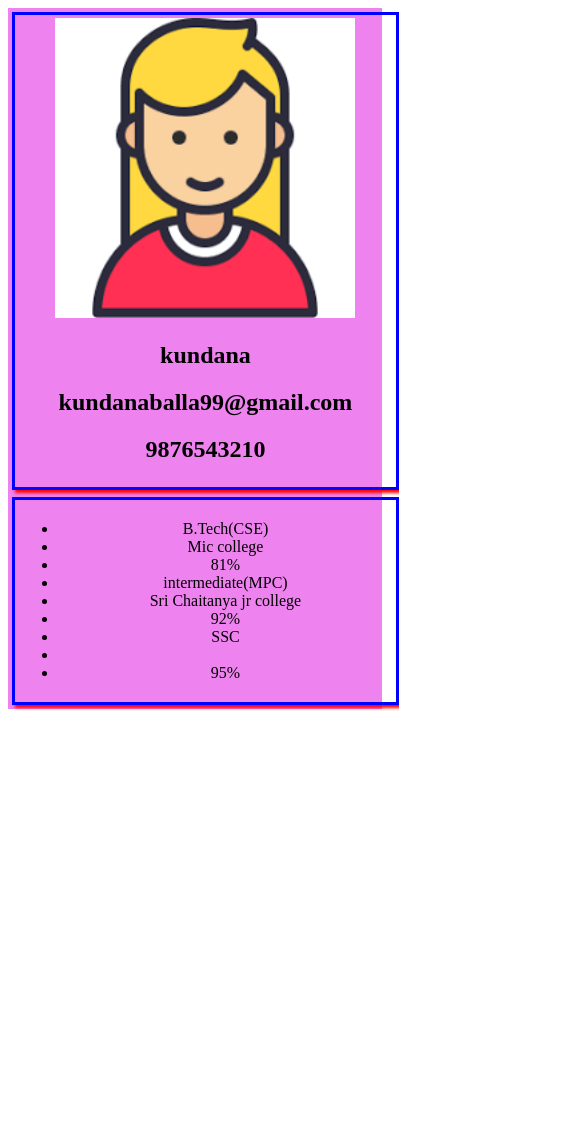
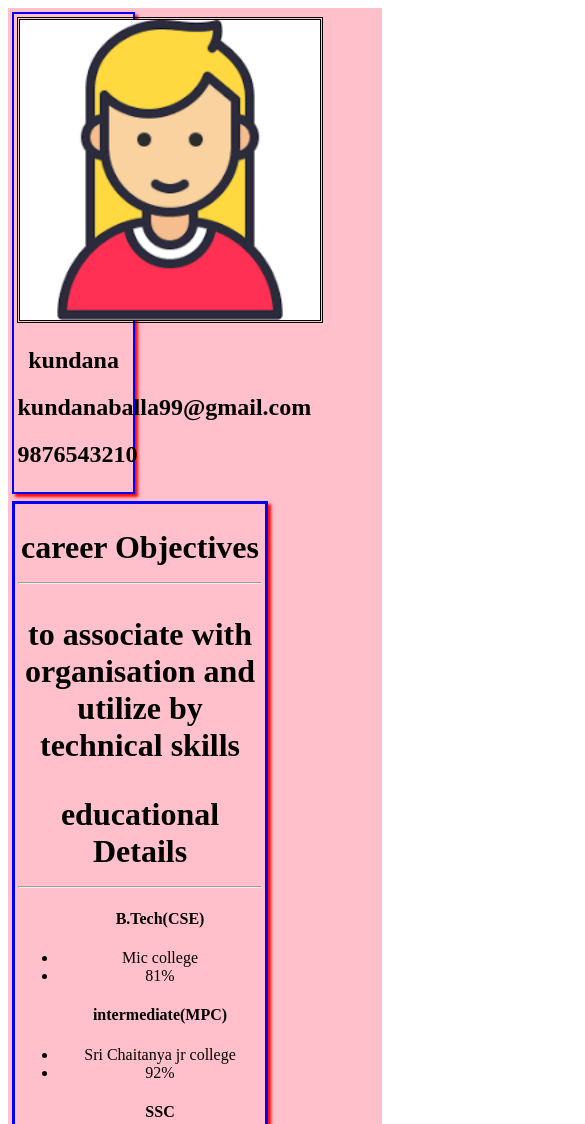
Before and after one commit to kundana2805/resume, a plain HTML site: page index.html in a window 390 px wide. Shown: the top 1124 px of the page, 585 px wide, since content can reach past the window. Before the commit the page ends 844 px from the top, so only its background shows below. Drawn offline with Linux system fonts and the light colour scheme.

Commit message:
our resume

```diff
--- a/data.json
+++ b/data.json
@@ -18,8 +18,25 @@
 		},
 		{
 			"course":"SSC",
-			"school":"Noble kids high school",
+			"college":"Noble kids high school",
 			"percentage":"95%"
 		}
-	]
+	],
+	"skills":[
+		{
+			"title":"programming Languages",
+			"output":[
+				"C","C++","Java","Python"
+			]
+		},
+		{
+			"title":"Operating systems",
+			"output":[
+			   "Windows","Linux","MAC"
+			]
+		}
+	],
+	"career":{
+		"text":"to associate with organisation and utilize by technical skills"
+	}
 }
--- a/main.js
+++ b/main.js
@@ -13,7 +13,9 @@ loadjson("data.json",function(text){
 	let data=JSON.parse(text);
 	console.log(data);
 	basic(data.details);
-edu(data.education);
+	carr(data.career);
+    edu(data.education);
+    skill(data.skills);
 })
 var main=document.querySelector(".main");
 var left=document.createElement("div");
@@ -38,10 +40,14 @@ var right=document.createElement("div");
 right.classList.add("right");
 main.appendChild(right);
 function edu(education){
+    var e=document.createElement("h1");
+    e.textContent="educational Details";
+    right.appendChild(e);
+	e.appendChild(document.createElement("HR"));
 	var un=document.createElement("ul");
 	right.appendChild(un);
 	for(var i=0; i<education.length; i++){
-		var l=document.createElement("li");
+		var l=document.createElement("h4");
 		l.textContent=education[i].course;
 		un.appendChild(l);
 		var l1=document.createElement("li");
@@ -55,3 +61,31 @@ function edu(education){
 		un.appendChild(l2);
 	}
 }
+function skill(skilldata){
+	var s=document.createElement("div");
+	s.classList.add("sset");
+	right.appendChild(s);
+	var head=document.createElement("h1");
+	head.textContent="Skills Set";
+	s.appendChild(head);
+	//s.appendChild(document.createElement("HR"));
+	var t=document.createElement("table");
+	var tabledata="";
+	for (var i=0; i<skilldata.length; i++){
+		tabledata+="<tr><td>"+skilldata[i].title+"</td><td>"+skilldata[i].output+"</td></tr>";
+		t.innerHTML=tabledata;
+	}
+	head.appendChild(t);
+}
+function carr(career){
+	var d=document.createElement("div");
+	d.classList.add("career");
+	right.appendChild(d);
+	var e=document.createElement("h1");
+	e.textContent="career Objectives";
+	d.appendChild(e);
+	e.appendChild(document.createElement("HR"));
+	var para=document.createElement("p");
+	para.textContent=career.text;
+	e.appendChild(para);
+}
--- a/style.css
+++ b/style.css
@@ -6,14 +6,15 @@
 	text-align: center;
 }
 .left{
-	width:68%;
-	border: 3px solid blue;
+	width:30%;
+	border: 2px solid blue;
 	box-shadow: 3px 3px 3px red;
 	margin: 1%;
 	padding: 1%;
+	text-align: center;
 }
 .right{
-	width: 28%;
+	width: 65%;
 	border: 3px solid blue;
 	box-shadow: 3px 3px 3px red;
 	margin: 1%;
@@ -21,21 +22,70 @@
 }
 img{
 	width: 300px;
+	border-style: double;
+	border-radius: 10px solid green;
 }
 h1,
 h2,
 h3,{
 	font size: 33px;
 }
-@media only screen and (min-width: 320px) and  (max-width: 480px){
+@media only screen and (max-width: 480px){
 	.main{
+
+		width:100%;
+	    background-color: violet;
 		display: flex;
+		justify-content:center;
+		text-align: center;
 		flex-direction: column;
 	}
 	.left{
 		width: 100%
+		border: 2px solid blue;
+		box-shadow: 3px 3px 3px red;
+		margin: 1%;
+		padding: 1%;
+		text-align: center;
 	}
 	.right{
 		width: 100%
+		border: 3px solid blue;
+		box-shadow: 3px 3px 3px red;
+		margin: 1%;
+		padding: 1%;
 	}
 }
+@media only screen and (min-width: 320px) and  (max-width: 480px){
+	.main{
+
+		width:100%;
+	    background-color: pink;
+		display: flex;
+		justify-content:center;
+		text-align: center;
+		flex-direction: column;
+	}
+	.left{
+		width: 100%
+		border: 2px solid red;
+		box-shadow: 3px 3px 3px red;
+		margin: 1%;
+		padding: 1%;
+		text-align: center;
+	}
+	.right{
+		width: 100%
+		border: 3px solid green;
+		box-shadow: 3px 3px 3px red;
+		margin: 1%;
+		padding: 1%;
+	}
+}
+	table,tr,td{
+		border:2px solid pink;
+		border-collapse: collapse;
+	}
+	table{
+		margin-left: 75px;
+	}
```
